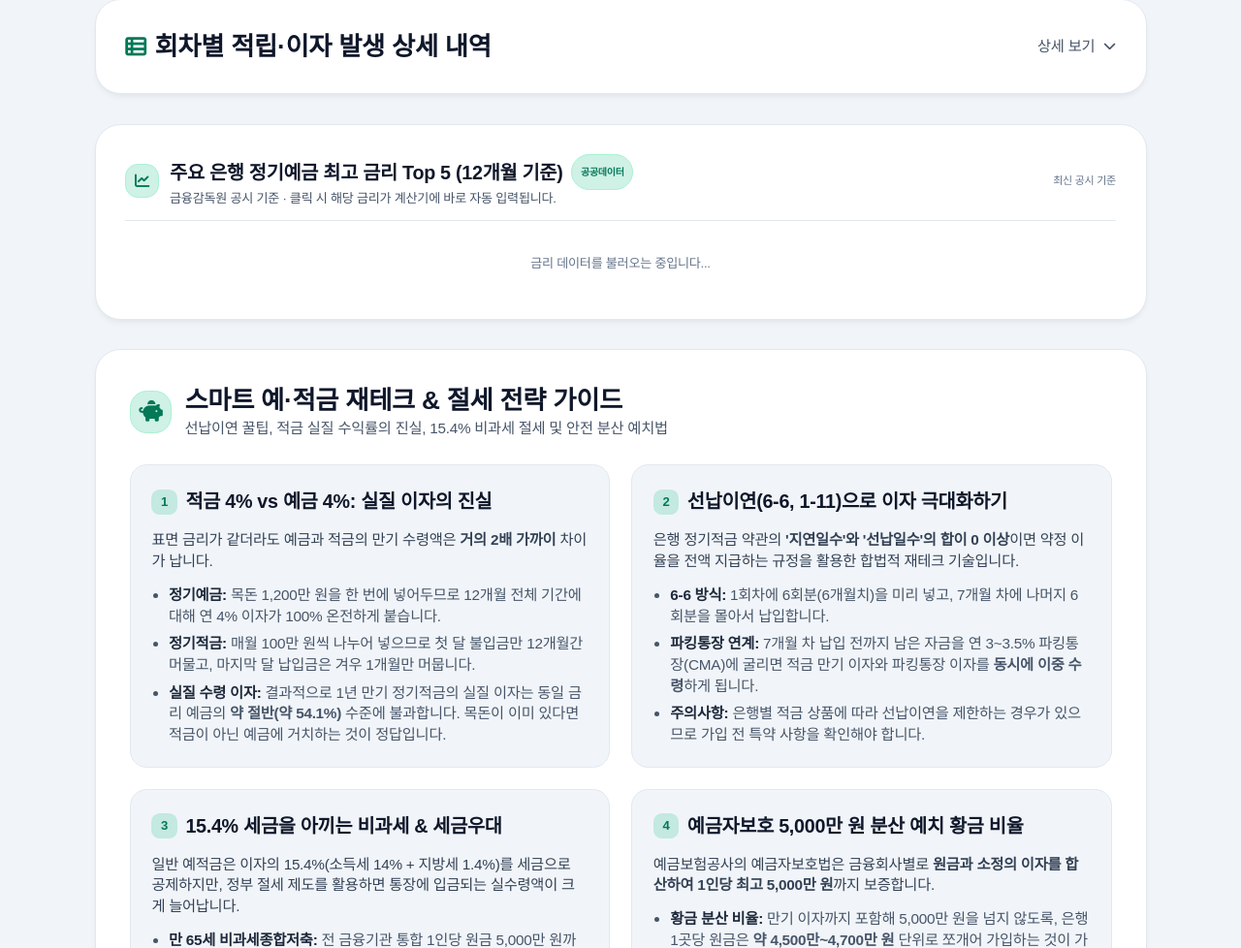
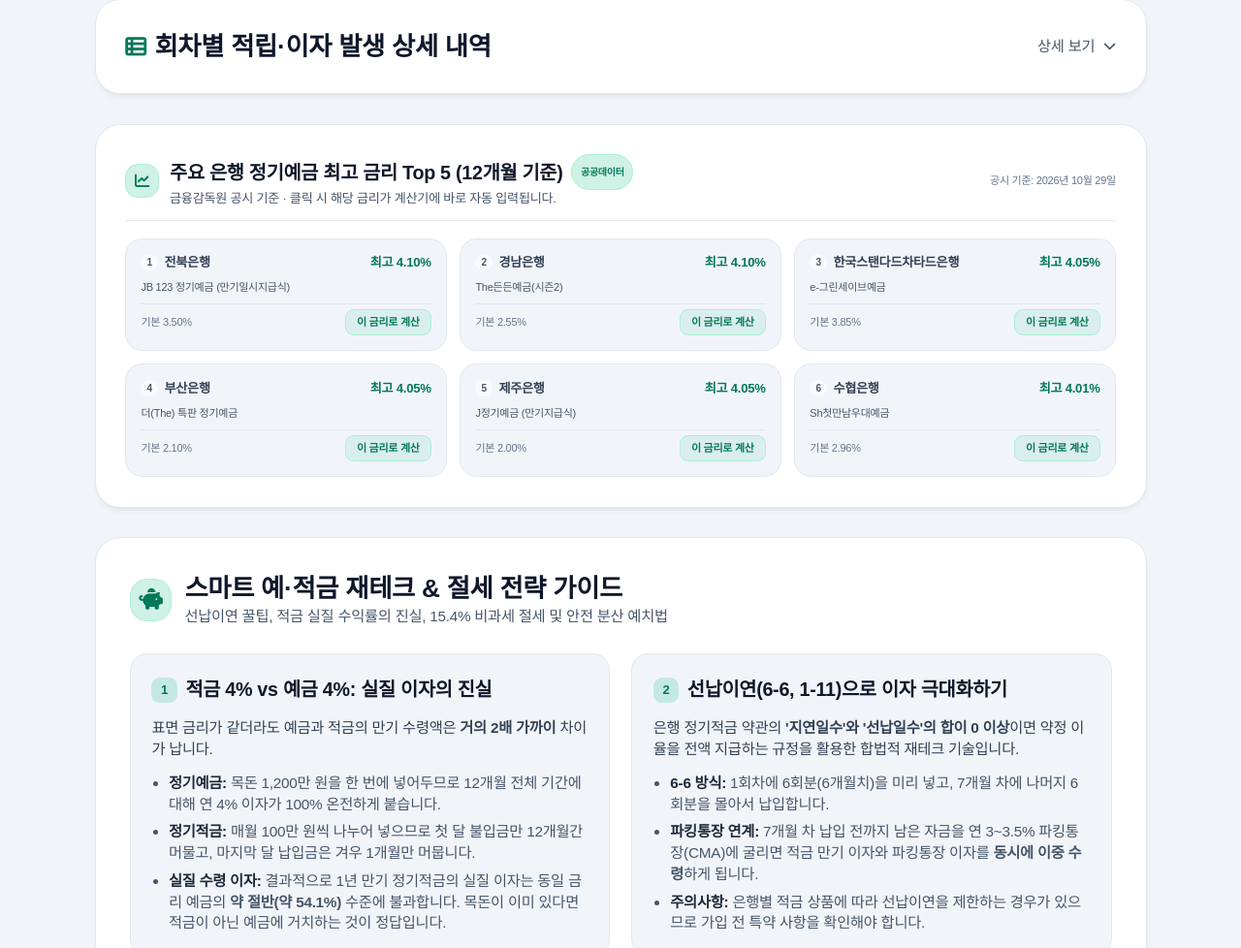
Before and after one commit to ryon-z/useful, a plain HTML site: page interest/index.html in a window 1280 px wide. Shown: the part 1807-2785 px from the top of the page at 97% size. Drawn offline with nearby package versions, Linux system fonts and the light colour scheme; a web font is replaced by a local one.

Commit message:
feat(interest): 금융감독원 실시간 예금 최고금리 Top 5 렌더링 및 원클릭 계산 적용 로직 연결

```diff
--- a/interest/index.html
+++ b/interest/index.html
@@ -1269,11 +1269,71 @@
       }
     }
 
+    // 금융감독원 공시 정기예금 최고 금리 로드
+    async function loadBankRates() {
+      try {
+        const res = await fetch('../data/korea-rates.json', { cache: 'no-cache' });
+        if (!res.ok) throw new Error('HTTP ' + res.status);
+        const data = await res.json();
+
+        const deposits = data?.topDeposits;
+        if (!deposits || deposits.length === 0) return;
+
+        if (data.updatedAt) {
+          const d = new Date(data.updatedAt);
+          const dateStr = d.toLocaleDateString('ko-KR', { year: 'numeric', month: 'long', day: 'numeric' });
+          const updatedEl = document.getElementById('bank-rates-updated');
+          if (updatedEl) updatedEl.textContent = `공시 기준: ${dateStr}`;
+        }
+
+        const grid = document.getElementById('bank-rates-grid');
+        if (!grid) return;
+
+        grid.innerHTML = deposits.slice(0, 6).map((item, idx) => {
+          const cleanName = (item.productName || '').replace(/\r?\n/g, ' ').trim();
+          return `
+            <div class="bg-slate-950/80 border border-slate-800 hover:border-emerald-500/40 rounded-2xl p-3.5 space-y-2 transition">
+              <div class="flex items-center justify-between">
+                <span class="text-xs font-bold text-slate-300 flex items-center gap-1.5 truncate">
+                  <span class="w-4 h-4 rounded-full bg-slate-800 text-slate-400 text-[10px] font-black flex items-center justify-center">${idx + 1}</span>
+                  ${item.bankName}
+                </span>
+                <span class="text-xs font-black text-emerald-400">최고 ${item.maxRate.toFixed(2)}%</span>
+              </div>
+              <div class="text-[11px] text-slate-400 truncate" title="${cleanName}">${cleanName}</div>
+              <div class="flex items-center justify-between pt-1 border-t border-slate-800/80 text-[11px]">
+                <span class="text-slate-500">기본 ${item.baseRate.toFixed(2)}%</span>
+                <button type="button" onclick="applyBankRate(${item.maxRate})" class="px-2.5 py-1 rounded-lg bg-emerald-500/10 hover:bg-emerald-500 text-emerald-400 hover:text-slate-950 border border-emerald-500/30 text-[11px] font-bold transition">
+                  이 금리로 계산
+                </button>
+              </div>
+            </div>
+          `;
+        }).join('');
+      } catch (e) {
+        console.warn('Bank rates load skipped:', e.message);
+        const section = document.getElementById('bank-rates-section');
+        if (section) section.classList.add('hidden');
+      }
+    }
+
+    function applyBankRate(rate) {
+      State.rate = rate;
+      const input = document.getElementById('rate-input');
+      if (input) {
+        input.value = rate.toFixed(2);
+        calculateInterest(true);
+        input.scrollIntoView({ behavior: 'smooth', block: 'center' });
+        input.focus();
+      }
+    }
+
     // 초기화
     window.addEventListener('DOMContentLoaded', () => {
       renderQuickButtons();
       initFromUrlParams();
       calculateInterest();
+      loadBankRates();
 
       if ('serviceWorker' in navigator) {
         navigator.serviceWorker.register('./sw.js').catch(() => {});
```
